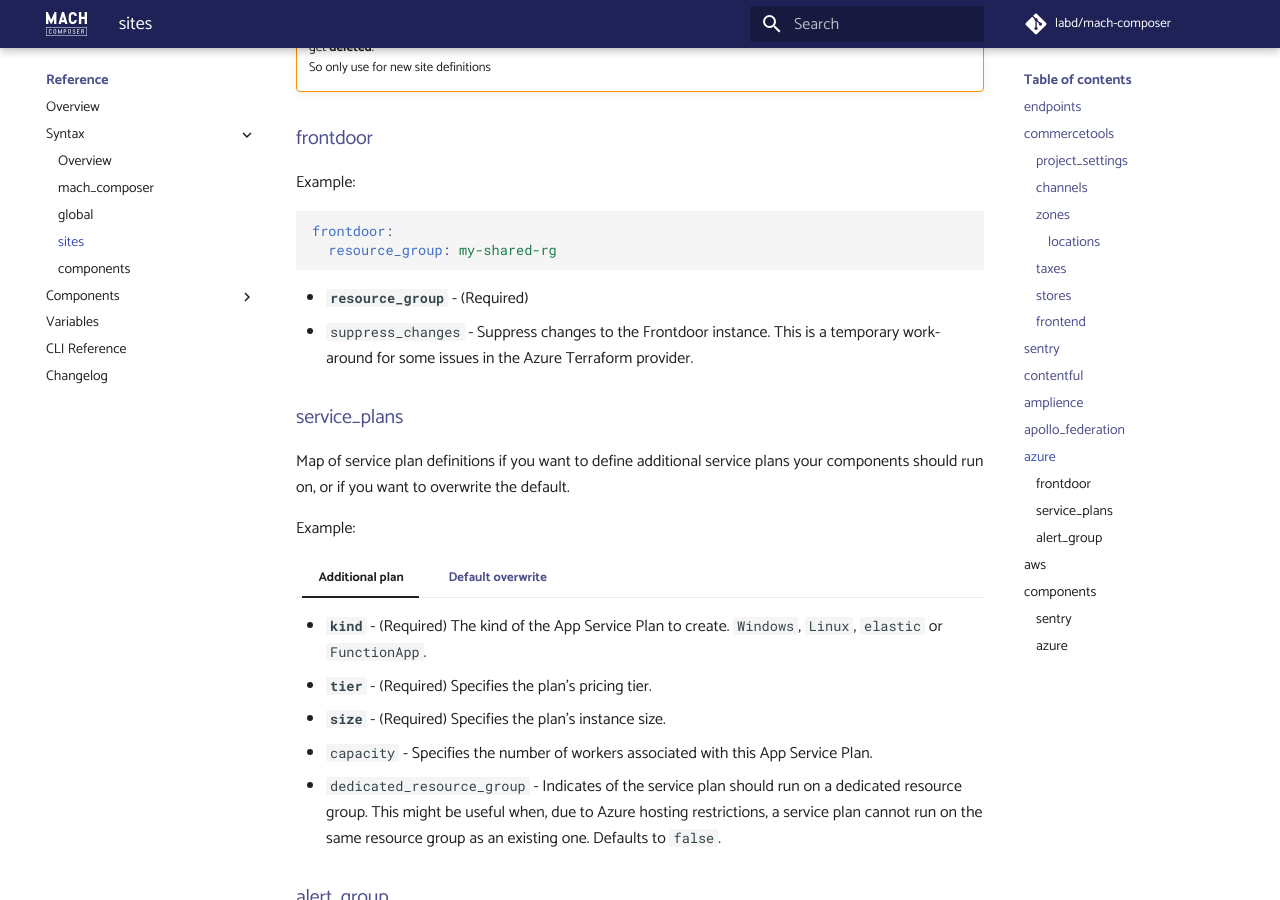
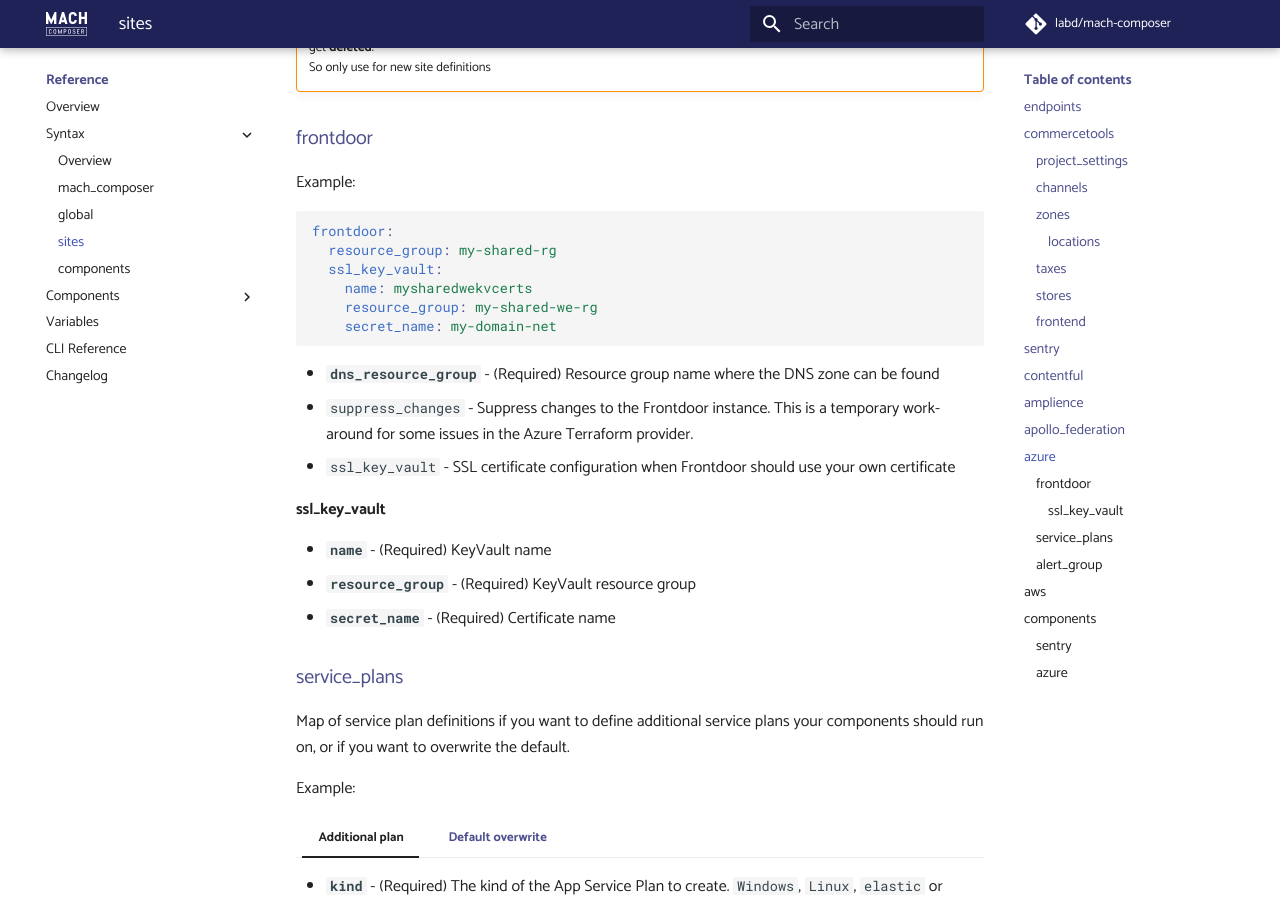
Before and after one commit to mach-composer/mach-composer-cli, an MkDocs documentation site: the page built from docs/src/reference/syntax/sites.md, in a window 1280 px wide and 900 px high, scrolled down 6359 px. Built offline with MkDocs 1.6.1 and Material for MkDocs 9.7.7, drawn with Linux system fonts in a browser that asks for light colours; a script that is not in the unit is left out; comment, search, counter and statistics services are not loaded.

Commit message:
Add frontdoor ssl_key_vault option

````diff
--- a/docs/src/reference/syntax/sites.md
+++ b/docs/src/reference/syntax/sites.md
@@ -280,10 +280,21 @@ Example:
 ```yaml
 frontdoor:
   resource_group: my-shared-rg
+  ssl_key_vault:
+    name: mysharedwekvcerts
+    resource_group: my-shared-we-rg
+    secret_name: my-domain-net
 ```
 
-- **`resource_group`** - (Required)
+- **`dns_resource_group`** - (Required) Resource group name where the DNS zone can be found
 - `suppress_changes` - Suppress changes to the Frontdoor instance. This is a temporary work-around for some issues in the Azure Terraform provider.
+- `ssl_key_vault` - SSL certificate configuration when Frontdoor should use your own certificate
+
+#### ssl_key_vault
+- **`name`** - (Required) KeyVault name
+- **`resource_group`** - (Required) KeyVault resource group
+- **`secret_name`** - (Required) Certificate name
+
 
 ### service_plans
 
````
Also changed, not shown: docs/src/reference/syntax/global.md (+11 -0 lines), CHANGELOG.md, 2 other files.
